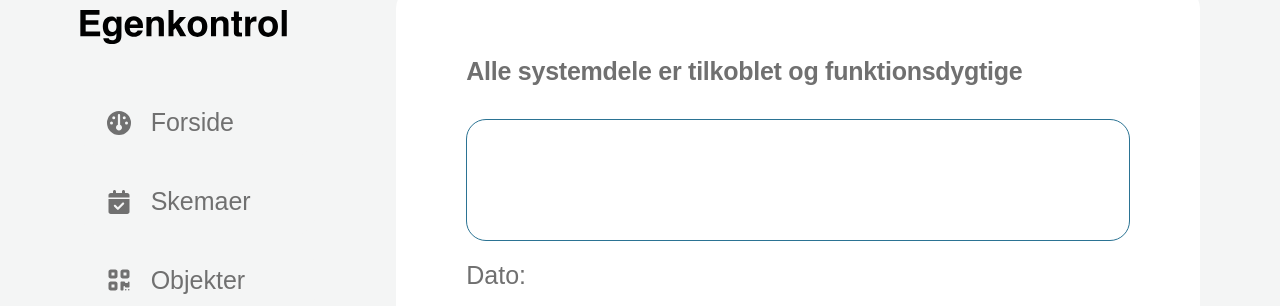
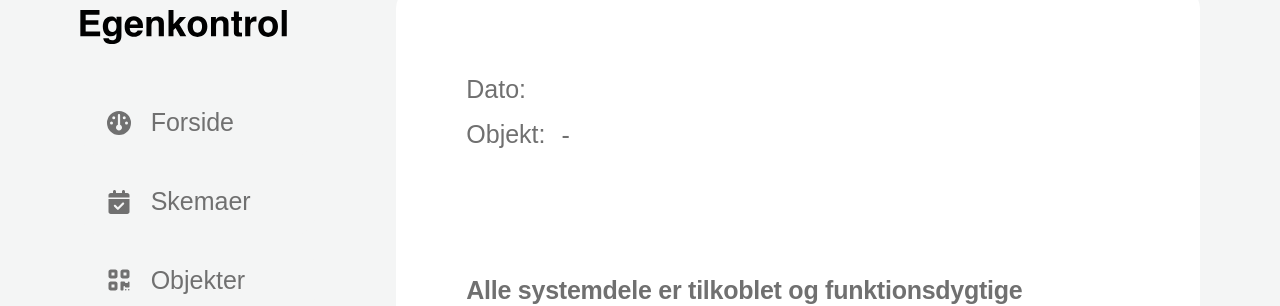
Before and after one commit to SigneWehlast/dbiDashboard, a Vue app: page /Specific/1 in a window 1280 px wide. Shown: the part 135-441 px from the top of the page. Built offline with nearby package versions, Linux system fonts and the light colour scheme; no server answers; the database is empty; sample sign-in values are in the browser's storage; a web font is replaced by a local one.

Commit message:
Update SpecificSchedule.vue

```diff
--- a/src/components/SpecificSchedule.vue
+++ b/src/components/SpecificSchedule.vue
@@ -104,9 +104,7 @@ const saveAndClose = async () => {
   <div class="schedule-form">
     <form class="schedule-form__formular">
       <div class="schedule-form__formular-item">
-        <h3>Alle systemdele er tilkoblet og funktionsdygtige</h3>
-        <label class="p1" for="title"></label>
-        <textarea type="text" id="title" v-model="title"></textarea>
+        <h3> {{ title }}</h3>
 
         <div class="schedule-form__formular-item-date">
           <div class="schedule-form__label-date">
```
